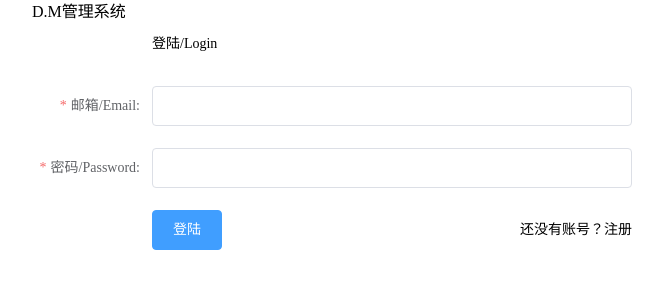
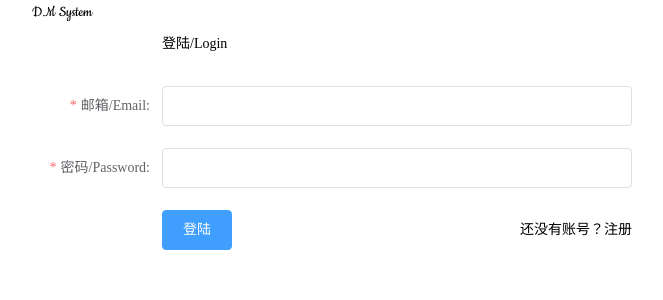
Before and after one commit to damon35868/DM-System, a Vue app in the folder client/: page /login in a window 1280 px wide. Shown: the top 300 px of the page, without its empty margins (308-971 px from the left). Built offline with nearby package versions, Linux system fonts and the light colour scheme; a web font is replaced by a local one.

Commit message:
change login title

```diff
--- a/client/public/index.html
+++ b/client/public/index.html
@@ -7,7 +7,7 @@
     <link rel="icon" href="<%= BASE_URL %>favicon.ico">
 	<link href="https://fonts.googleapis.com/css?family=Cookie|ZCOOL+KuaiLe&display=swap" rel="stylesheet">
 	<link rel="stylesheet" href="../src/assets/css/reset.css">
-    <title>client</title>
+    <title>D.M System</title>
 	  <style>
 	      body{
 	        margin: 0;
--- a/client/src/components/MusicSearch.vue
+++ b/client/src/components/MusicSearch.vue
@@ -69,6 +69,7 @@
 				this.handleSearch();
 			},
 			changeVal(val){
+				if(!this.keyword) return;
 				this.handleSearch();
 			}
 		}
--- a/client/src/views/Home.vue
+++ b/client/src/views/Home.vue
@@ -10,7 +10,7 @@
 					<!-- <img :src="user.avatar" class="w-10 h-10 rounded-full inline-block mr-2"> -->
 					<el-dropdown class="text-white" @command="handleClick">
 						<span class="align-middle">
-							<span class="align-middle font-bold userName">{{user.user_name}}</span>
+							<span class="align-middle font-bold">{{user.user_name}}</span>
 							<i class="align-middle el-icon-caret-bottom el-icon--right ml-2" style="font-size:16px;"></i>
 						</span>
 						<el-dropdown-menu slot="dropdown">
@@ -76,7 +76,7 @@
 	.el-aside {
 		color: #333;
 	}
-	.logo,.userName{
+	.logo{
 		font-family: 'Cookie', cursive;
 	}
 </style>
--- a/client/src/views/Login.vue
+++ b/client/src/views/Login.vue
@@ -4,9 +4,9 @@
       ref="dynamicValidateForm"
       style="width:600px; margin:0 auto;"
       :model="formData"
-      label-width="120px"
+      label-width="130px"
     >
-	 <h2 class="text-3xl pb-8 text-center text-blue-500 font-bold">D.M管理系统</h2>
+	 <h2 class="title text-5xl pb-8 text-center text-blue-500 font-bold">D.M System</h2>
 	<el-form-item>
 		<h2 class="text-2xl pb-4 text-blue-500 font-bold">登陆/Login</h2>
 	</el-form-item>
@@ -98,3 +98,8 @@
 		}
 	}
 </script>
+<style>
+	.title{
+		font-family: 'Cookie', cursive;
+	}
+</style>
```
